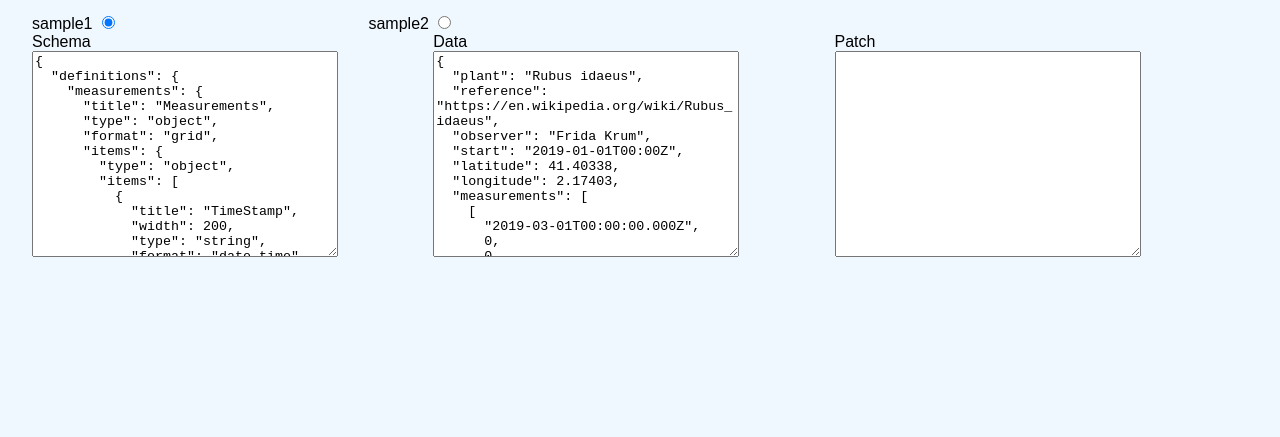
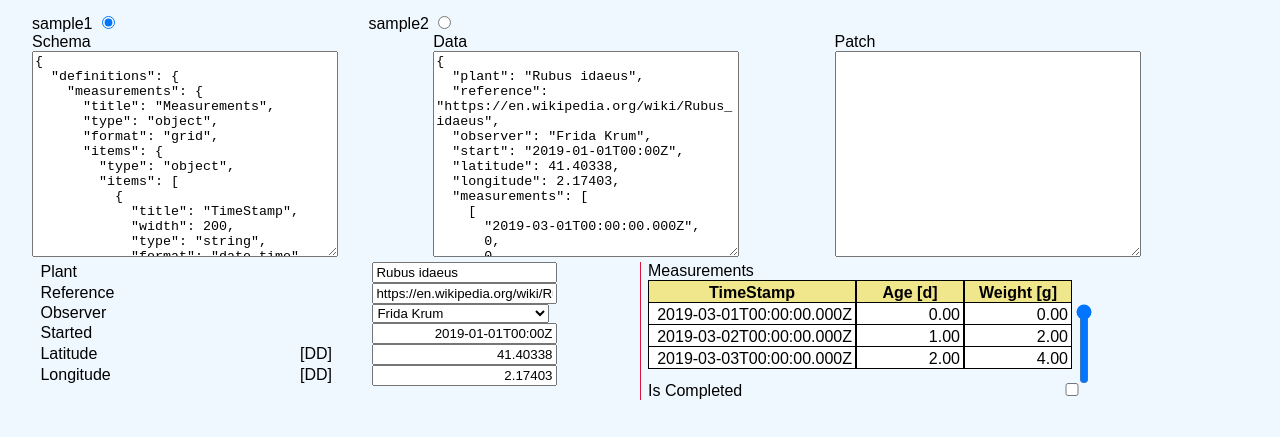
Before and after one commit to decatur/formchen, a plain HTML site: page index.html in a window 1280 px wide. Shown: the part 111-548 px from the top of the page. Drawn offline with Linux system fonts and the light colour scheme.

Commit message:
Provide data path

```diff
--- a/index.html
+++ b/index.html
@@ -99,7 +99,9 @@
     </div>
 </form>
 
-<div id="myFormChen" class="form-chen"></div>
+<div id="myFormChen" class="form-chen">
+    <div data-path="/"></div>
+</div>
 
 </body>
 <script nomodule>alert('Your browser is not supported')</script>
```
